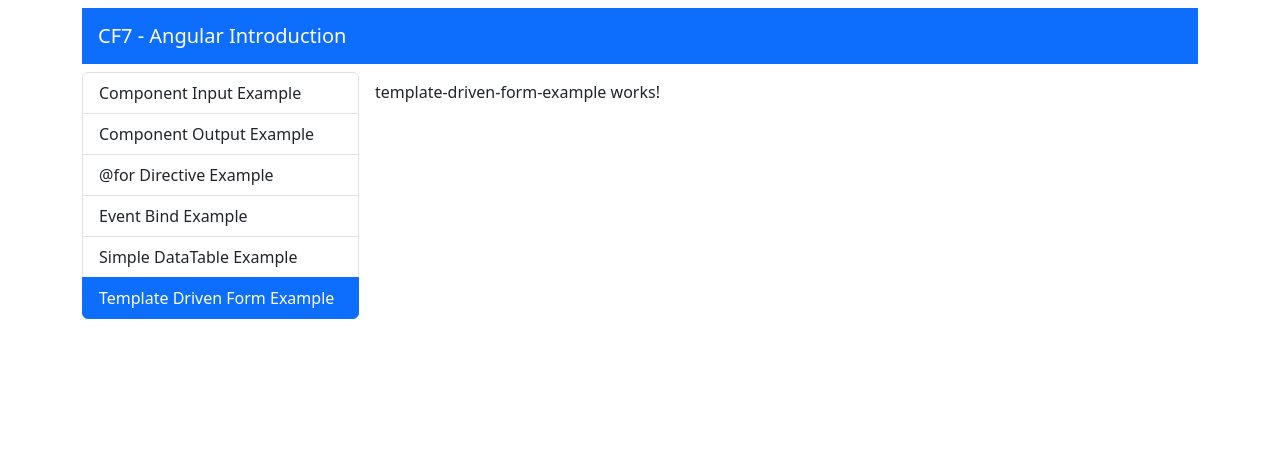
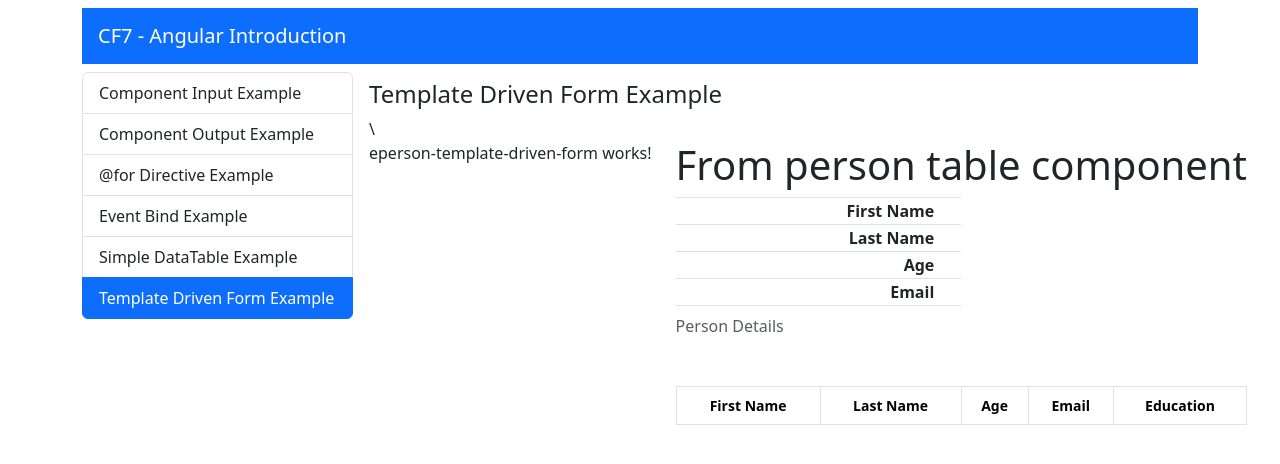
Before and after one commit to STzelas/cf-angular-introduction, an Angular app: page /template-driven-form-example in a window 1280 px wide. Shown: the top 464 px of the page. Built offline with nearby package versions, Linux system fonts and the light colour scheme.

Commit message:
feat: component html created with imported components

```diff
--- a/src/app/components/template-driven-form-example/template-driven-form-example.component.html
+++ b/src/app/components/template-driven-form-example/template-driven-form-example.component.html
@@ -1 +1,8 @@
-<p>template-driven-form-example works!</p>
+<h4>Template Driven Form Example</h4>\
+<div class="d-flex gap-4">
+  <app-eperson-template-driven-form></app-eperson-template-driven-form>
+  <div class="d-flex flex-column gap-4">
+    <app-person-table></app-person-table>
+    <app-simple-data-table></app-simple-data-table>
+  </div>
+</div>
--- a/src/app/components/template-driven-form-example/template-driven-form-example.component.ts
+++ b/src/app/components/template-driven-form-example/template-driven-form-example.component.ts
@@ -1,8 +1,11 @@
 import { Component } from '@angular/core';
+import { EpersonTemplateDrivenFormComponent } from '../eperson-template-driven-form/eperson-template-driven-form.component';
+import { PersonTableComponent } from '../person-table/person-table.component';
+import { SimpleDataTableComponent } from '../simple-data-table/simple-data-table.component';
 
 @Component({
   selector: 'app-template-driven-form-example',
-  imports: [],
+  imports: [EpersonTemplateDrivenFormComponent, PersonTableComponent, SimpleDataTableComponent],
   templateUrl: './template-driven-form-example.component.html',
   styleUrl: './template-driven-form-example.component.css'
 })
```
